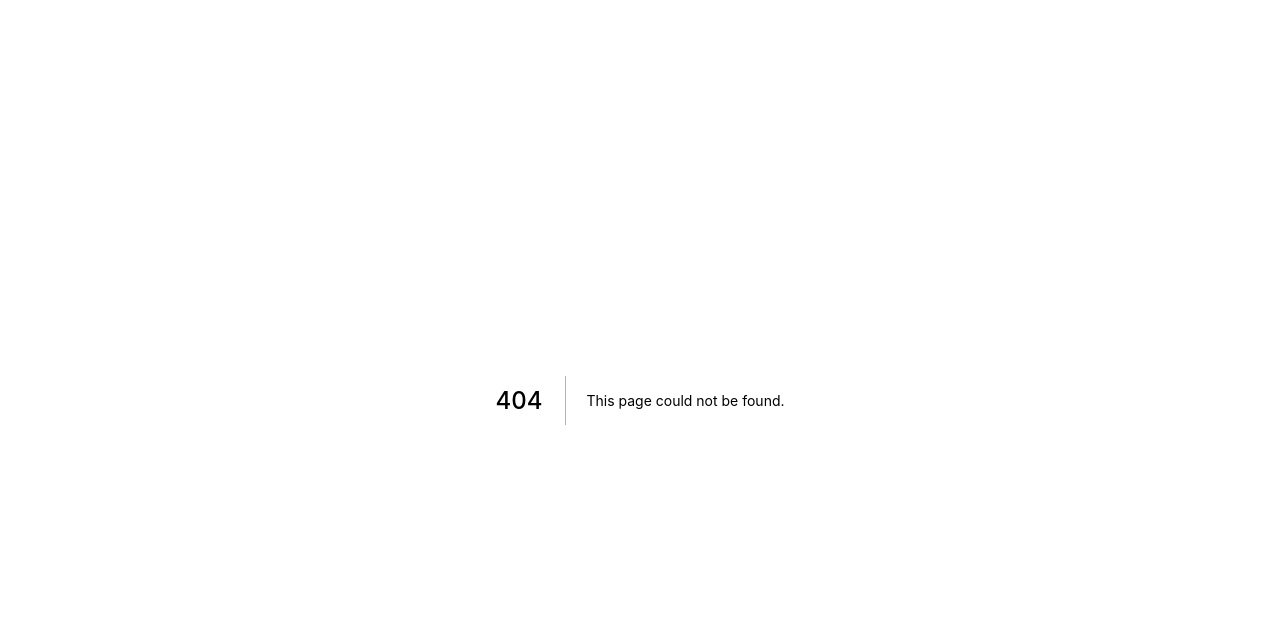
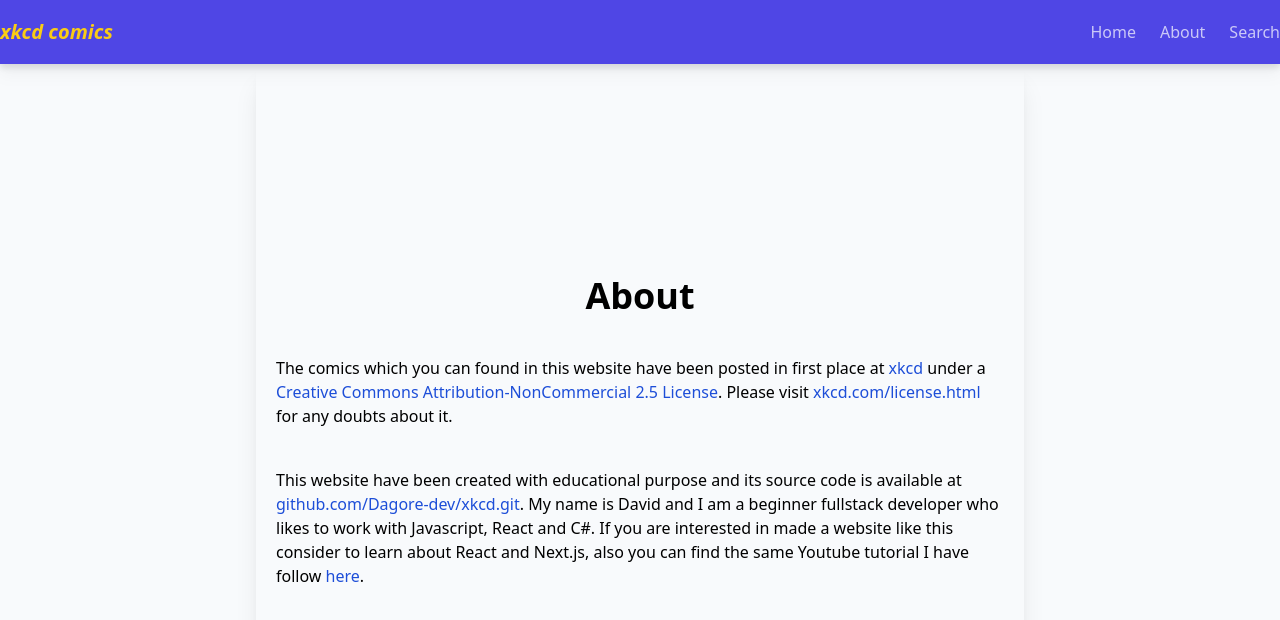
Before and after one commit to Dagore-dev/xkcd, a Next.js app: page /about in a window 1280 px wide. Before the commit this address had no page. Shown: the top 620 px of the page. Built offline with nearby package versions, Linux system fonts and the light colour scheme.

Commit message:
about page

```diff
--- /dev/null
+++ b/components/ExternalLink.js
@@ -0,0 +1,10 @@
+export default function ExternalLink({ url, children }) {
+  return <a
+    href={url}
+    target='_blank'
+    rel='noreferrer noppener'
+    className='text-blue-700 cursor-pointer'
+  >
+    {children}
+  </a>
+}
--- /dev/null
+++ b/pages/about.js
@@ -0,0 +1,27 @@
+import Head from 'next/head'
+import ExternalLink from '../components/ExternalLink'
+import PrimaryLayout from '../components/PrimaryLayout'
+
+export default function About() {
+  return (
+    <>
+      <Head>
+        <title>xkcd comics</title>
+        <meta name="description" content="xkcd - Comics for developers" />
+        <link rel="icon" href="/favicon.ico" />
+      </Head>
+
+      <PrimaryLayout>
+        <article className='min-h-full flex flex-col justify-center md:w-3/5 md:mx-auto shadow-xl'>
+          <h1 className='text-4xl text-center font-bold p-5'>About</h1>
+          <p className='p-5'>
+            The comics which you can found in this website have been posted in first place at <ExternalLink url='https://xkcd.com/'>xkcd</ExternalLink> under a <ExternalLink url='https://creativecommons.org/licenses/by-nc/2.5/'>Creative Commons Attribution-NonCommercial 2.5 License</ExternalLink>. Please visit <ExternalLink url='https://xkcd.com/license.html'>xkcd.com/license.html</ExternalLink> for any doubts about it.
+          </p>
+          <p className='p-5'>
+            This website have been created with educational purpose and its source code is available at <ExternalLink url='https://github.com/Dagore-dev/xkcd.git'>github.com/Dagore-dev/xkcd.git</ExternalLink>. My name is David and I am a beginner fullstack developer who likes to work with Javascript, React and C#. If you are interested in made a website like this consider to learn about React and Next.js, also you can find the same Youtube tutorial I have follow <ExternalLink url='https://youtu.be/pFT8wD2uRSE'>here</ExternalLink>.
+          </p>
+        </article>
+      </PrimaryLayout>
+    </>
+  )
+}
--- a/pages/comic/[id].js
+++ b/pages/comic/[id].js
@@ -9,7 +9,7 @@ export default function Comic({ id, img, alt, title, width, height, prevId, hasP
   return (
     <>
       <Head>
-        <title>xkcd comics</title>
+        <title>xkcd: {title}</title>
         <meta name="description" content="xkcd - Comics for developers" />
         <link rel="icon" href="/favicon.ico" />
       </Head>
```
